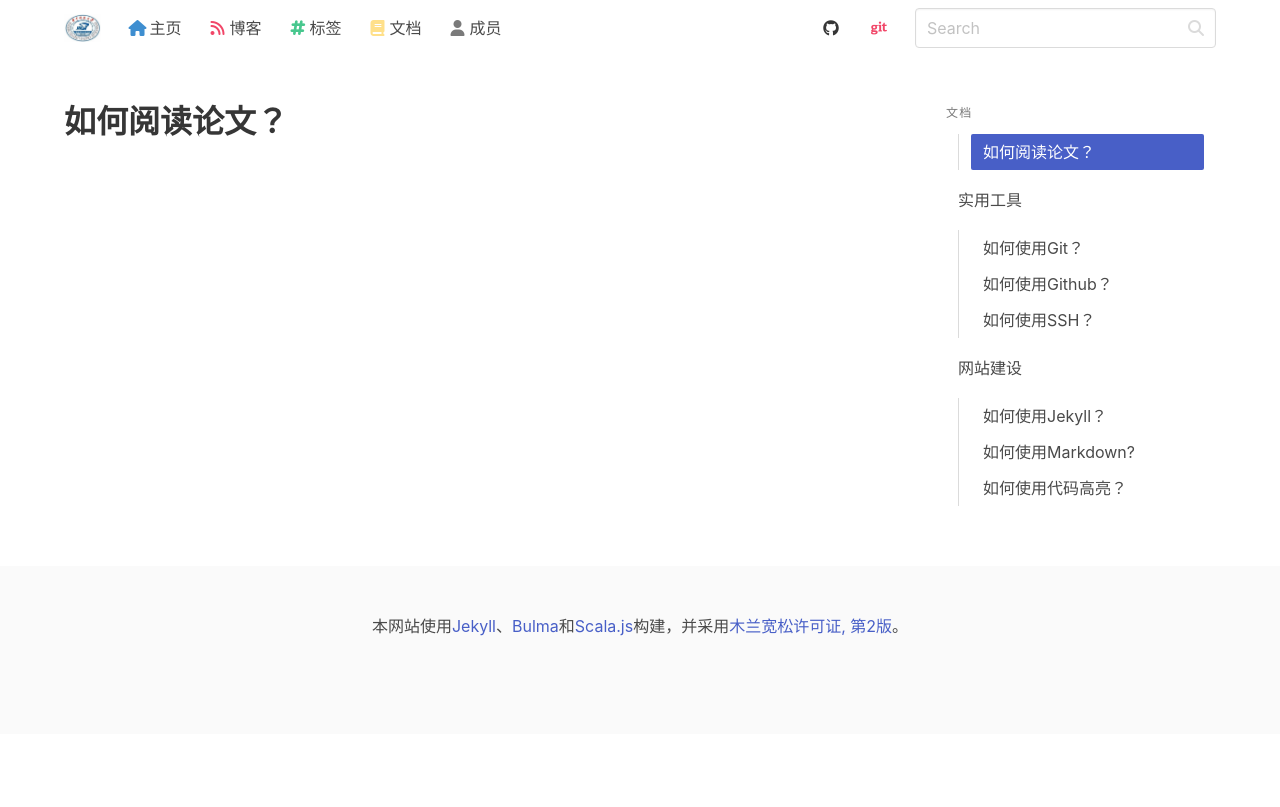
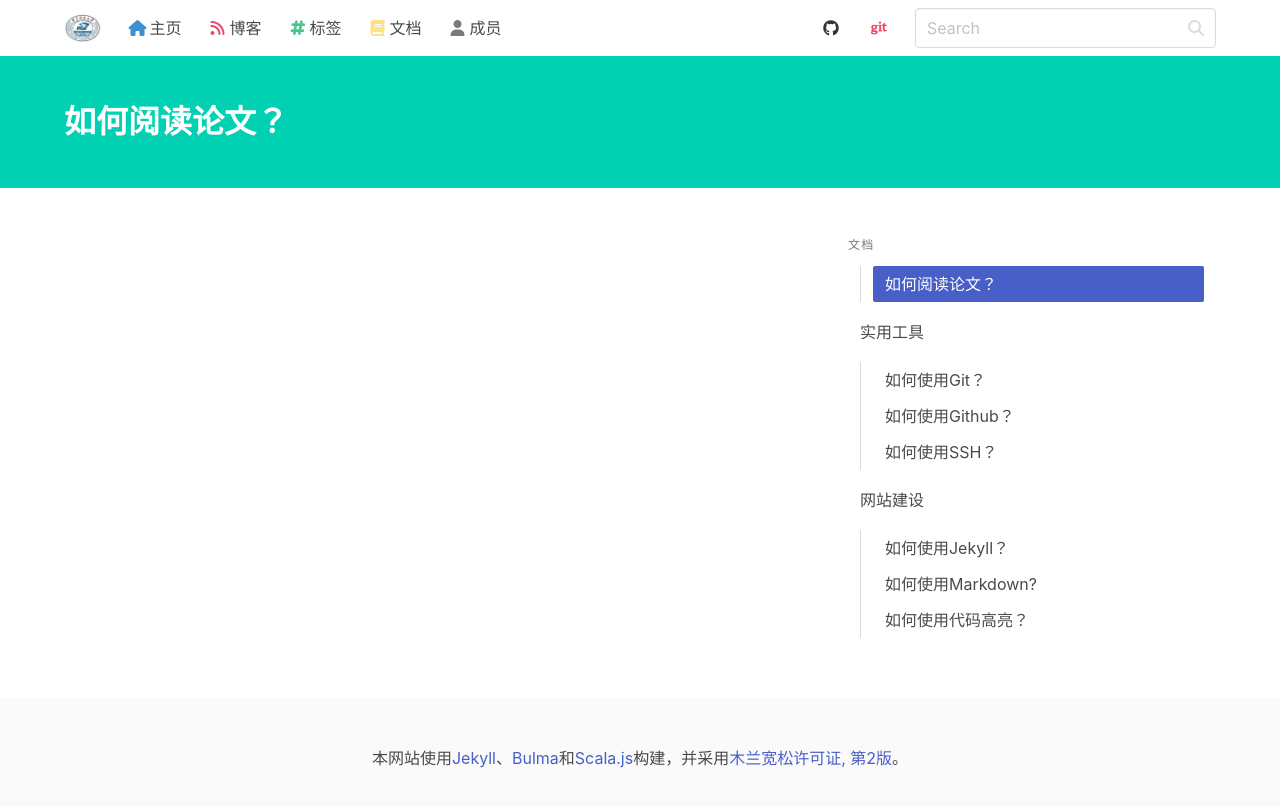
Before and after one commit to haslaboratory/haslaboratory.github.io, a Jekyll site: the page built from _docs/howtoread.md, in a window 1280 px wide. Shown: the top 807 px of the page. Built offline with Jekyll 4.4.1, drawn with Linux system fonts in a browser that asks for light colours; nearby versions of some CDN libraries; library files that are not in the unit come from our copies.

Commit message:
update collection title

```diff
--- a/_layouts/bulma_collection.html
+++ b/_layouts/bulma_collection.html
@@ -4,12 +4,22 @@ layout: bulma
 
 {% include bulma_navbar.html %}
 
+<section class="hero is-primary">
+    <div class="hero-body">
+        <div class="container">
+            <h1 class="title">{{page.title}}</h1>
+            {% if page.subtitle %}
+            <h2 class="subtitle">{{page.subtitle}}</h2>
+            {% endif %}
+        </div>
+    </div>
+</section>
+
 <section class="section">
   <div class="container">
     <div class="columns">
-        <div class="column is-three-quarters">
+        <div class="column is-two-thirds">
             <div class="content">
-                <h1 class="title">{{page.title}}</h1>
                 {{content}}
             </div>
         </div>
```
